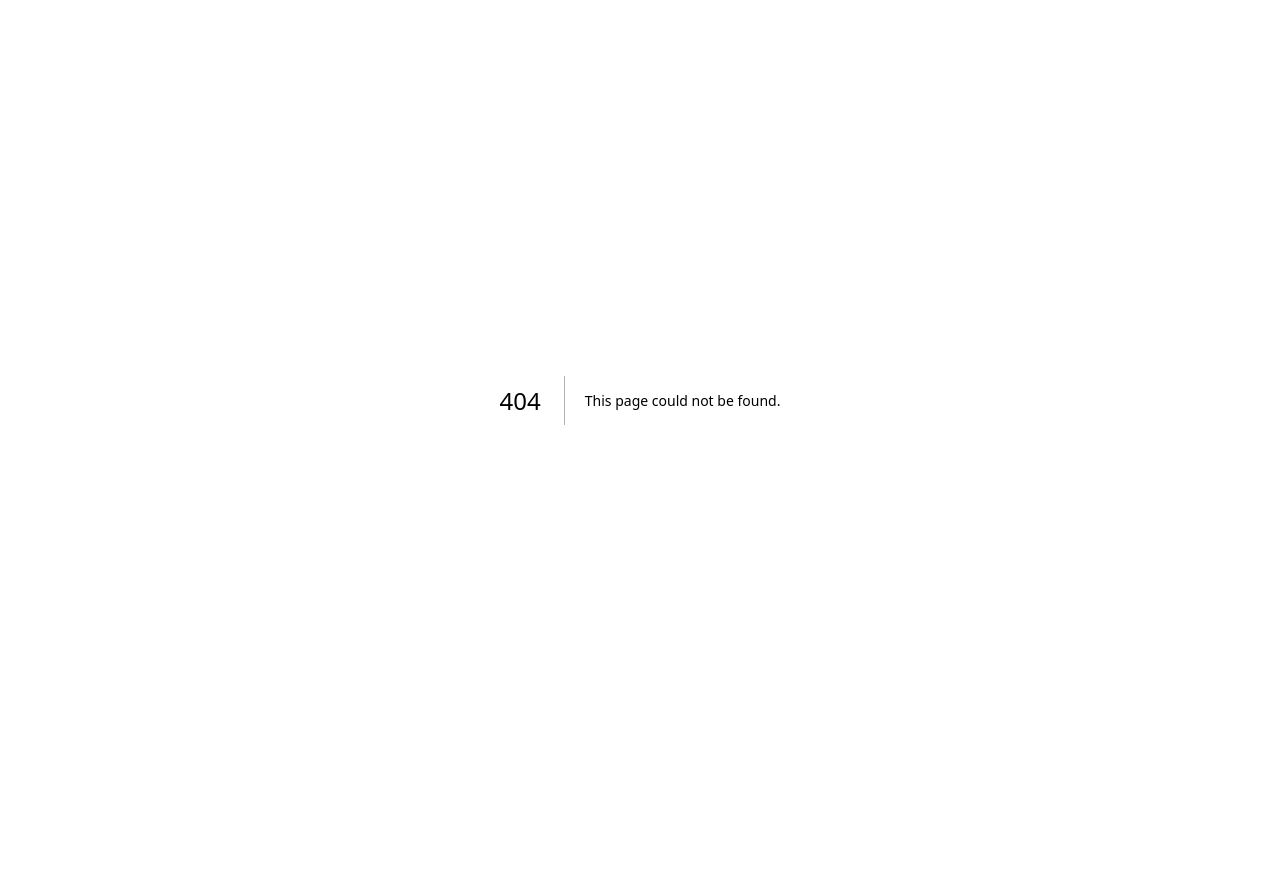
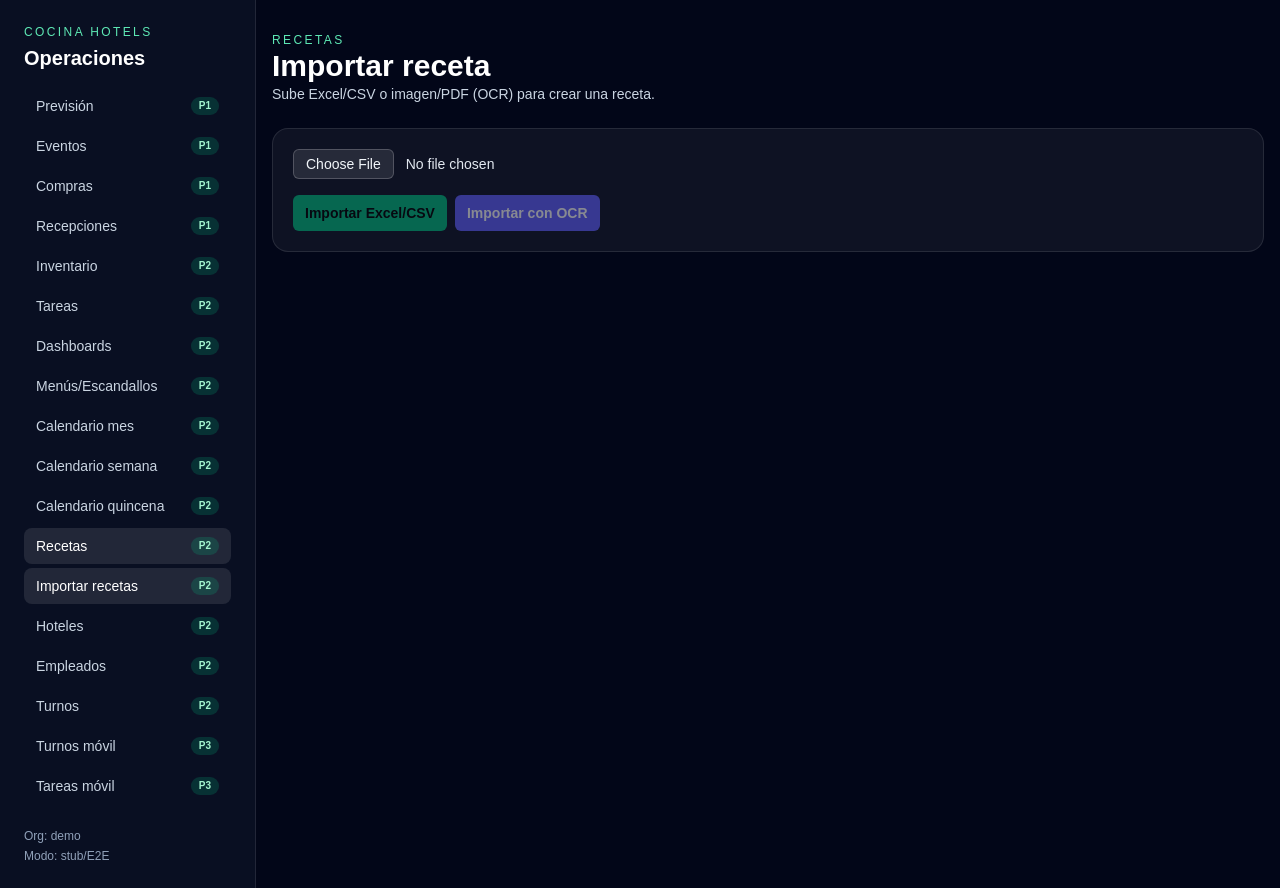
Before and after one commit to rai1001/gestion-ChefOs, a Next.js app: page /recipes/import in a window 1280 px wide. Before the commit this address had no page. Before the commit the page ends 800 px from the top, so only its background shows below. Built offline with nearby package versions, Linux system fonts and the light colour scheme.

Commit message:
feat(recipes): import ui and e2e

```diff
--- a/src/app/(app)/layout.tsx
+++ b/src/app/(app)/layout.tsx
@@ -16,6 +16,8 @@ const navItems = [
   { href: "/calendar/month", label: "Calendario mes", badge: "P2" },
   { href: "/calendar/week", label: "Calendario semana", badge: "P2" },
   { href: "/calendar/biweek", label: "Calendario quincena", badge: "P2" },
+  { href: "/recipes", label: "Recetas", badge: "P2" },
+  { href: "/recipes/import", label: "Importar recetas", badge: "P2" },
   { href: "/hotels", label: "Hoteles", badge: "P2" },
   { href: "/employees", label: "Empleados", badge: "P2" },
   { href: "/shifts", label: "Turnos", badge: "P2" },
--- /dev/null
+++ b/src/app/(app)/recipes/import/page.tsx
@@ -0,0 +1,76 @@
+"use client";
+import { useState } from "react";
+
+export default function RecipesImportPage() {
+  const [file, setFile] = useState<File | null>(null);
+  const [status, setStatus] = useState<string>("");
+  const [summary, setSummary] = useState<{ items: number; total_cost: number } | null>(null);
+  const [loading, setLoading] = useState(false);
+
+  async function handleImport(useOcr: boolean) {
+    if (!file) return;
+    setLoading(true);
+    setStatus("");
+    setSummary(null);
+    try {
+      const form = new FormData();
+      form.append("file", file);
+      form.append("name", file.name.replace(/\..+$/, ""));
+      const endpoint = useOcr ? `/api/ocr?kind=receta` : "/api/recipes/import";
+      const res = await fetch(endpoint, { method: "POST", body: form });
+      const json = await res.json();
+      if (!res.ok) throw new Error(json.error || "Error importando");
+      setStatus("Importación OK");
+      if (json.summary) setSummary(json.summary);
+    } catch (err: any) {
+      setStatus(err?.message ?? "Error importando");
+    } finally {
+      setLoading(false);
+    }
+  }
+
+  return (
+    <main className="min-h-screen bg-slate-950 text-white px-4 py-8 space-y-6">
+      <header>
+        <p className="text-xs uppercase tracking-[0.2em] text-emerald-300">Recetas</p>
+        <h1 className="text-3xl font-semibold">Importar receta</h1>
+        <p className="text-slate-300 text-sm">Sube Excel/CSV o imagen/PDF (OCR) para crear una receta.</p>
+      </header>
+
+      <div className="rounded-2xl border border-white/10 bg-white/5 p-5 space-y-4" data-testid="import-card">
+        <input
+          type="file"
+          accept=".xlsx,.xls,.csv,.pdf,image/*"
+          onChange={(e) => setFile(e.target.files?.[0] ?? null)}
+          className="block w-full text-sm text-slate-200 file:mr-3 file:rounded-md file:border file:border-white/20 file:bg-white/10 file:px-3 file:py-1 file:text-slate-100"
+        />
+        <div className="flex gap-2 text-sm">
+          <button
+            disabled={!file || loading}
+            onClick={() => handleImport(false)}
+            className="rounded-md bg-emerald-500 px-3 py-2 text-black font-semibold disabled:opacity-50"
+            data-testid="import-excel"
+          >
+            Importar Excel/CSV
+          </button>
+          <button
+            disabled={!file || loading}
+            onClick={() => handleImport(true)}
+            className="rounded-md bg-indigo-500 px-3 py-2 text-white font-semibold disabled:opacity-50"
+            data-testid="import-ocr"
+          >
+            Importar con OCR
+          </button>
+          {loading && <span className="text-xs text-slate-300">Cargando…</span>}
+          {status && <span className="text-xs text-emerald-200" data-testid="import-status">{status}</span>}
+        </div>
+        {summary && (
+          <div className="text-sm text-slate-200" data-testid="import-summary">
+            <p>Ítems: {summary.items}</p>
+            <p>Coste total: {summary.total_cost.toFixed(2)}</p>
+          </div>
+        )}
+      </div>
+    </main>
+  );
+}
--- /dev/null
+++ b/src/app/(app)/recipes/page.tsx
@@ -0,0 +1,67 @@
+"use client";
+import { useEffect, useState } from "react";
+
+export default function RecipesPage() {
+  const [recipes, setRecipes] = useState<any[]>([]);
+  const [loading, setLoading] = useState(false);
+
+  useEffect(() => {
+    async function load() {
+      setLoading(true);
+      try {
+        const res = await fetch("/api/recipes");
+        const json = await res.json();
+        setRecipes(json.data ?? []);
+      } finally {
+        setLoading(false);
+      }
+    }
+    load();
+  }, []);
+
+  return (
+    <main className="min-h-screen bg-slate-950 text-white px-4 py-8 space-y-6">
+      <header className="flex items-center justify-between">
+        <div>
+          <p className="text-xs uppercase tracking-[0.2em] text-emerald-300">Recetas</p>
+          <h1 className="text-3xl font-semibold">Listado de recetas</h1>
+          <p className="text-slate-300 text-sm">Costes y raciones calculadas.</p>
+        </div>
+      </header>
+
+      <div className="overflow-x-auto rounded-2xl border border-white/10 bg-white/5" data-testid="recipes-table">
+        <table className="w-full text-sm">
+          <thead className="text-left text-slate-300">
+            <tr>
+              <th className="px-4 py-3">Nombre</th>
+              <th className="px-4 py-3">Fecha</th>
+              <th className="px-4 py-3">Raciones</th>
+              <th className="px-4 py-3">Coste total</th>
+              <th className="px-4 py-3">Coste/ración</th>
+              <th className="px-4 py-3">Items</th>
+            </tr>
+          </thead>
+          <tbody className="divide-y divide-white/5">
+            {recipes.length === 0 && (
+              <tr>
+                <td className="px-4 py-4 text-slate-400" colSpan={6}>
+                  {loading ? "Cargando…" : "Sin recetas."}
+                </td>
+              </tr>
+            )}
+            {recipes.map((r: any) => (
+              <tr key={r.id} className="hover:bg-white/5">
+                <td className="px-4 py-3 font-semibold text-white">{r.name}</td>
+                <td className="px-4 py-3 text-slate-300">{r.date ?? "-"}</td>
+                <td className="px-4 py-3 text-slate-300">{r.servings ?? "-"}</td>
+                <td className="px-4 py-3 text-emerald-200">{(r.total_cost ?? 0).toFixed(2)}</td>
+                <td className="px-4 py-3 text-emerald-200">{(r.cost_per_serving ?? 0).toFixed(2)}</td>
+                <td className="px-4 py-3 text-slate-300">{r.items?.length ?? 0}</td>
+              </tr>
+            ))}
+          </tbody>
+        </table>
+      </div>
+    </main>
+  );
+}
```
Also changed, not shown: 2 other files (tests, documents, lock files or other folders).
